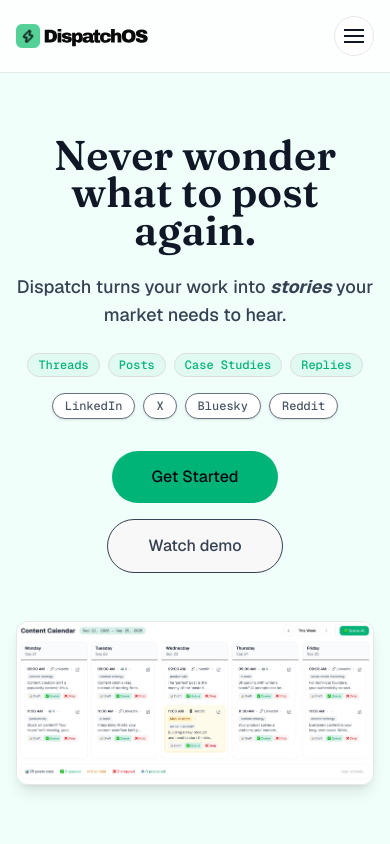
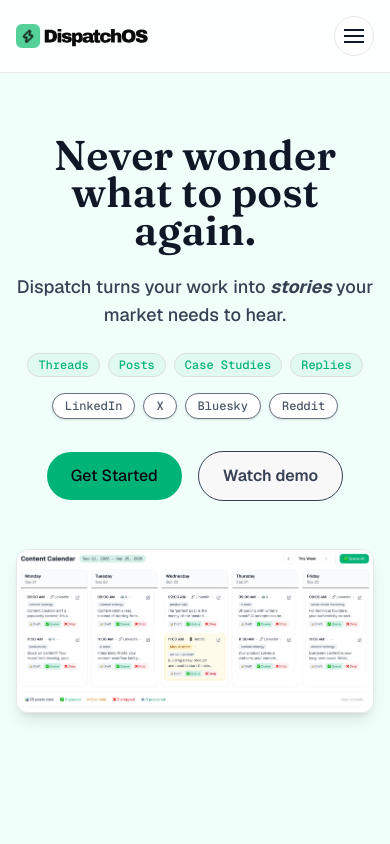
Before and after one commit to rup2701/dispatchOS-marketing, a Next.js app: page / in a window 390 px wide. Shown: the top 844 px of the page. Built offline with nearby package versions, Linux system fonts and the light colour scheme.

Commit message:
Refactor CTA styles for improved responsiveness and update footer logo to be clickable

```diff
--- a/app/page.tsx
+++ b/app/page.tsx
@@ -149,17 +149,17 @@
             </div>
 
             {/* CTAs */}
-            <div className="flex flex-col sm:flex-row items-center justify-center gap-4 mb-10">
+            <div className="flex flex-col flex-row items-center justify-center gap-4 lg:mb-16">
               <a
-                href="#pricing"
-                className="px-10 py-3.5  bg-[#00b377] text-gray-950 font-medium rounded-full hover:bg-[#008d61] transition  shadow-[#00b377]/25"
+                href="/pricing"
+                className="px-6 py-3 md:px-10 md:py-4  bg-[#00b377] text-gray-950 font-medium rounded-full hover:bg-[#008d61] transition  shadow-[#00b377]/25"
                 style={{ fontFamily: 'var(--font-geist-sans)' }}
               >
                 Get Started
               </a>
               <a
                 href="#demo"
-                className="px-10 py-3.5 bg-[#f8f8f8] border text-gray-700 font-medium rounded-full hover:bg-gray-100/50 transition flex items-center gap-2"
+                className="px-6 py-3 md:px-10 md:py-4 bg-[#f8f8f8] border text-gray-700  font-semibold rounded-full hover:bg-gray-100/50 transition flex items-center gap-2"
                 style={{ fontFamily: 'var(--font-geist-sans)' }}
               >
                 Watch demo
--- a/components/Footer.tsx
+++ b/components/Footer.tsx
@@ -1,4 +1,5 @@
 import Image from "next/image";
+import Link from "next/link";
 
 const productLinks = [
   { label: 'How it works', href: '/#how-it-works' },
@@ -26,7 +27,9 @@
   return (
     <footer className="bg-[#eefeee]" style={{ fontFamily: 'var(--font-geist-sans)' }}>
       <div className="mx-auto max-w-6xl px-4 py-12 sm:px-6 lg:px-8">
-      <Image src="/dispatchOS-logo.svg" alt="DispatchOS Logo" width={132} height={32} className="inline-block  mb-2" />
+      <Link href="/">
+        <Image src="/dispatchOS-logo.svg" alt="DispatchOS Logo" width={132} height={32} className="inline-block  mb-2" />
+      </Link>
       <p className="text-xs font-medium uppercase tracking-[0.16em] text-gray-500 md:mb-16">AI drafts → you approve → it ships.</p>
 
         <div className="mt-12 grid gap-10 md:grid-cols-3">
```
